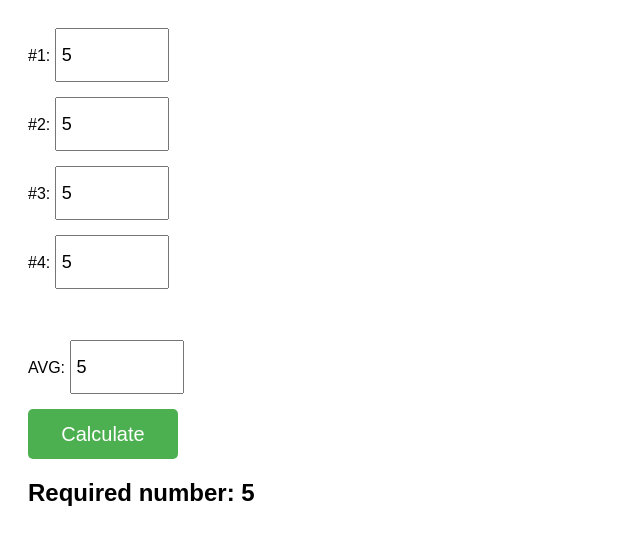
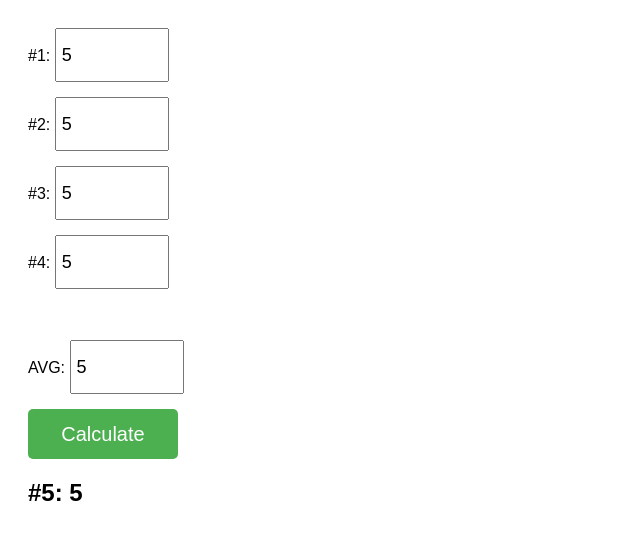
Before and after one commit to dtofab/fab, a plain HTML site: page index.html in a window 1280 px wide. Both pictures are taken after typing "5", "5", "5", "5", "5" into the empty fields and a click on the button "Calculate". Shown: the whole page, without its empty margins (0-640 px from the left). Drawn offline with Linux system fonts and the light colour scheme.

Commit message:
Update index.html

```diff
--- a/index.html
+++ b/index.html
@@ -99,7 +99,7 @@
             let requiredNumber = (targetAverage * totalElements) - sumOfGivenNumbers;
 
             // Display the result
-            document.getElementById('result').innerText = "Required number: " + requiredNumber;
+            document.getElementById('result').innerText = "#5: " + requiredNumber;
         }
     </script>
 </body>
```
